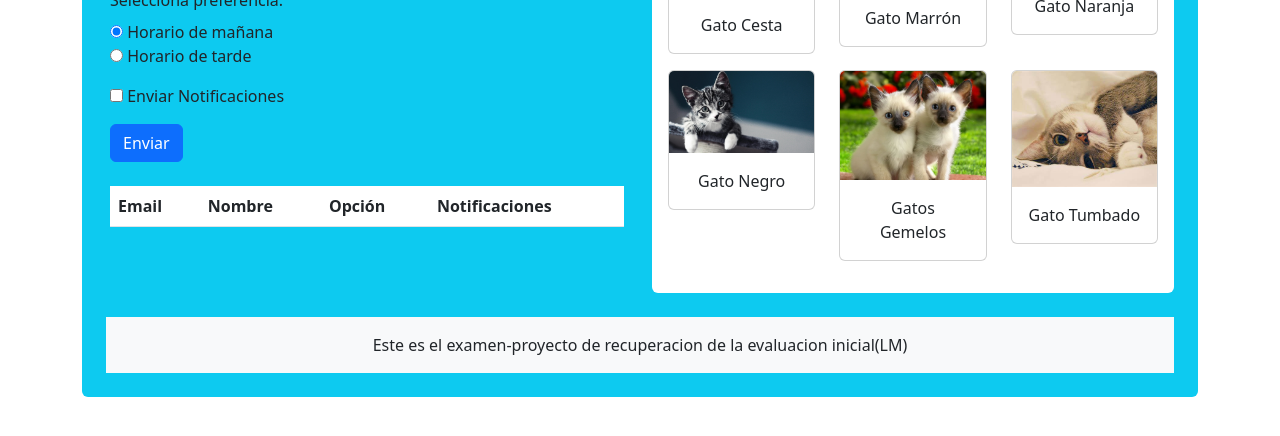
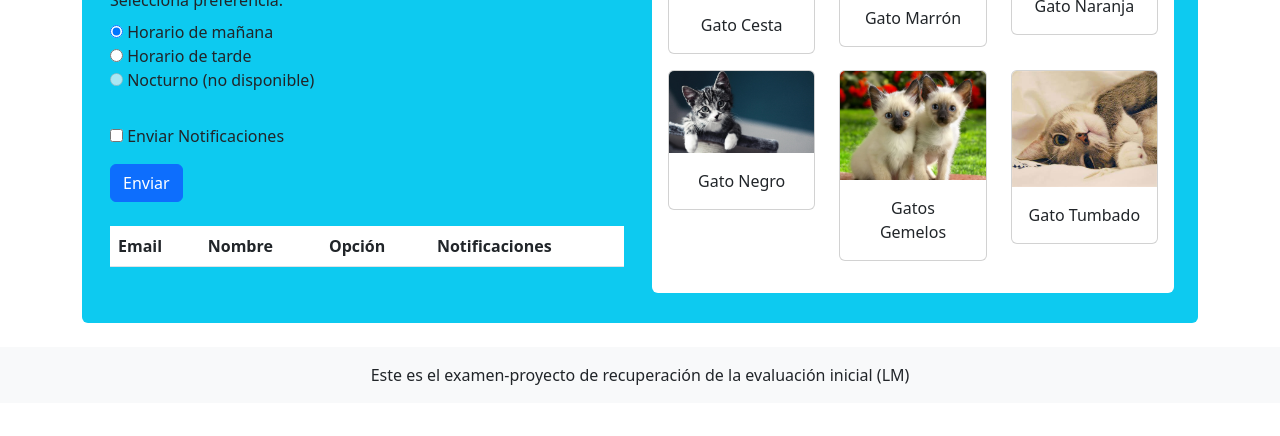
Before and after one commit to pabloaltair/EjercicioRecuperacionClientePrimeraEvaluacion, a plain HTML site: page index.html in a window 1280 px wide. Shown: the part 248-684 px from the top of the page. Drawn offline with nearby package versions, Linux system fonts and the light colour scheme.

Commit message:
Version 3.1
Cambios bootstrap

```diff
--- a/index.html
+++ b/index.html
@@ -8,14 +8,14 @@
     <link href="https://cdn.jsdelivr.net/npm/bootstrap@5.3.0/dist/css/bootstrap.min.css" rel="stylesheet">
 </head>
 <body>
-    <!--Titulo de Arriba-->
+    <!-- Titulo de Arriba -->
     <h1 class="text-center text-dark bg-primary py-2">Ejercicio de Recuperación</h1>
     <div class="container mt-4">
         <!-- Contenedor Azul -->
         <div class="bg-info p-4 rounded">
             <div class="row">
 
-                <!-- FORMULARIO-->
+                <!-- FORMULARIO -->
                 <div class="col-md-6 p-3">
                     <form id="formulario">
                         <div class="mb-3 row">
@@ -36,13 +36,21 @@
 
                         <div class="mb-3">
                             <label class="form-label">Selecciona preferencia:</label>
-                        <div>
+                            <div class="d-flex justify-content-between">
+                                <ul class="list-unstyled">
+                                    <li>
                                         <input type="radio" id="manana" name="horario" value="Horario de mañana" checked>
                                         <label for="manana">Horario de mañana</label>
-                        </div>
-                        <div>
+                                    </li>
+                                    <li>
                                         <input type="radio" id="tarde" name="horario" value="Horario de tarde">
                                         <label for="tarde">Horario de tarde</label>
+                                    </li>
+                                    <li>
+                                        <input type="radio" id="nocturno" name="horario" value="Nocturno" disabled>
+                                        <label for="nocturno">Nocturno (no disponible)</label>
+                                    </li>
+                                </ul>
                             </div>
                         </div>
 
@@ -75,8 +83,6 @@
                             <div class="col-4 mb-3">
                                 <div class="card">
                                     <img id="gatocesta" src="./imagenes/gatocesta.jpg" alt="Gato Cesta" class="card-img-top galeria-img" onclick="mostrarImagen(this)">
-
-
                                     <div class="card-body text-center">
                                         <p class="card-text">Gato Cesta</p>
                                     </div>
@@ -127,16 +133,17 @@
                             <img id="imagen-grande" src="" alt="Vista ampliada" class="mb-3" style="width: 60%; height: auto; border: 2px solid #000; box-shadow: 0 4px 8px rgba(0, 0, 0, 0.2);">
                             <button id="btn-volver" class="btn btn-success">Volver</button>
                         </div>
+                    </div>
+                </div>
 
             </div>
         </div>
-
     </div>
 
     <!-- Footer fuera del contenedor azul -->
     <footer class="bg-light py-3 mt-4">
         <div class="container text-center">
-            <p class="text-dark mb-0">Este es el examen-proyecto de recuperacion de la evaluacion inicial(LM)</p>
+            <p class="text-dark mb-0">Este es el examen-proyecto de recuperación de la evaluación inicial (LM)</p>
         </div>
     </footer>
 
```
Lines whose indentation alone changed are shown as unchanged.
